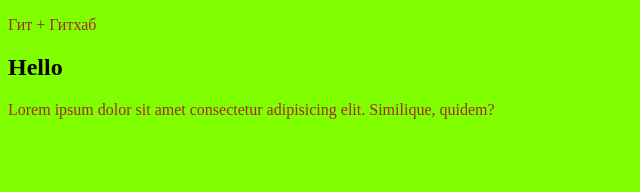
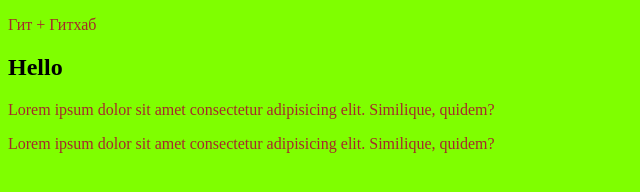
Before and after one commit to Sergey13NN/GitTest, a plain HTML site: page index.html in a window 1280 px wide. Shown: the whole page, without its empty margins (0-640 px from the left). Drawn offline with Linux system fonts and the light colour scheme.

Commit message:
новая ветка Эбаут

```diff
--- a/index.html
+++ b/index.html
@@ -14,5 +14,9 @@
       Lorem ipsum dolor sit amet consectetur adipisicing elit. Similique,
       quidem?
     </p>
+    <p>
+      Lorem ipsum dolor sit amet consectetur adipisicing elit. Similique,
+      quidem?
+    </p>
   </body>
 </html>
```
